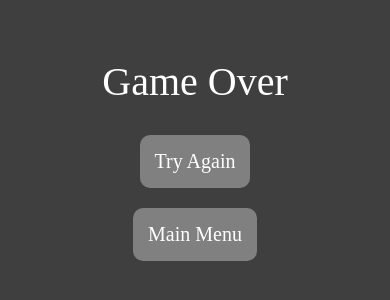
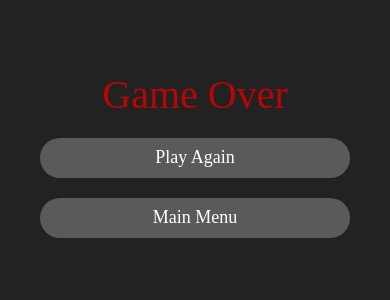
Before and after one commit to BraydenNickel/Travelers, a React Native app: screen /GameOverScreen in a window 390 px wide. Shown: the part 268-568 px from the top of the page. Built offline with nearby package versions, Linux system fonts and the light colour scheme.

Commit message:
update VictoryScreen and GameOverScreen

```diff
--- a/screens/GameOverScreen.jsx
+++ b/screens/GameOverScreen.jsx
@@ -1,6 +1,7 @@
 /* eslint-disable prettier/prettier */
 import React from 'react';
-import { View, Text, TouchableOpacity, StyleSheet } from 'react-native';
+import { View, Text, StyleSheet } from 'react-native';
+import ChoiceButton from '../layout/ChoiceButton';
 
 const GameOverScreen = ({ navigation }) => {
   const handleTryAgain = () => {
@@ -14,12 +15,8 @@ const GameOverScreen = ({ navigation }) => {
   return (
     <View style={styles.container}>
       <Text style={styles.title}>Game Over</Text>
-      <TouchableOpacity style={styles.button} onPress={handleTryAgain}>
-        <Text style={styles.buttonText}>Try Again</Text>
-      </TouchableOpacity>
-      <TouchableOpacity style={styles.button} onPress={handleMainMenu}>
-        <Text style={styles.buttonText}>Main Menu</Text>
-      </TouchableOpacity>
+      <ChoiceButton title='Play Again' onPress={handleTryAgain}/>
+      <ChoiceButton title='Main Menu' onPress={handleMainMenu}/>
     </View>
   );
 };
@@ -27,12 +24,12 @@ const GameOverScreen = ({ navigation }) => {
 const styles = StyleSheet.create({
   container: {
     flex: 1,
-    backgroundColor: '#3f3f3f',
+    backgroundColor: 'rgba(12, 12, 12, 0.90)',
     alignItems: 'center',
     justifyContent: 'center',
   },
   title: {
-    color: 'white',
+    color: 'rgba(182,6,6,1)',
     fontFamily: 'MedievalSharp-Regular',
     fontSize: 40,
     marginVertical: 20,
--- a/screens/VictoryScreen.jsx
+++ b/screens/VictoryScreen.jsx
@@ -3,17 +3,22 @@ import React from 'react';
 import { View, Text, StyleSheet } from 'react-native';
 import ChoiceButton from '../layout/ChoiceButton';
 
-const VictoryScreen = ({ navigation, route }) => {
- const params = route ? route.params : null;
+const VictoryScreen = ({ navigation}) => {
 
- const onReturnToMainHallway = params ? params.onReturnToMainHallway : null;
+  const handlePlayAgain = () => {
+    navigation.navigate('IntroPage');
+  };
+  const handleExit = () => {
+    navigation.navigate('HomeScreen');
+  };
 
   console.log('VictoryScreen rendered');
 
   return (
     <View style={styles.container}>
       <Text style={styles.title}>Victory!</Text>
-      <ChoiceButton title='Continue' onPress={onReturnToMainHallway}/>
+      <ChoiceButton title='Play Again' onPress={handlePlayAgain}/>
+      <ChoiceButton title='Main Menu' onPress={handleExit}/>
     </View>
   );
 };
@@ -21,7 +26,7 @@ const VictoryScreen = ({ navigation, route }) => {
 const styles = StyleSheet.create({
   container: {
     flex: 1,
-    backgroundColor: '#3f3f3f',
+    backgroundColor: 'rgba(12, 12, 12, 0.90)',
     alignItems: 'center',
     justifyContent: 'center',
   },
@@ -30,6 +35,7 @@ const styles = StyleSheet.create({
     fontFamily: 'MedievalSharp-Regular',
     fontSize: 40,
     marginVertical: 20,
+    marginBottom: 20,
   },
   button: {
     backgroundColor: '#808080',
```
